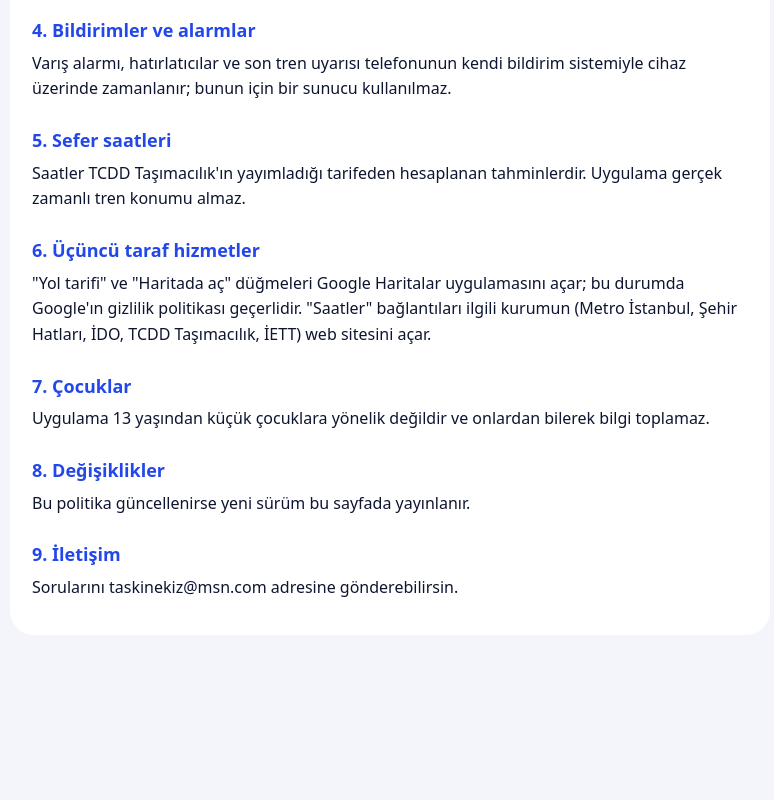
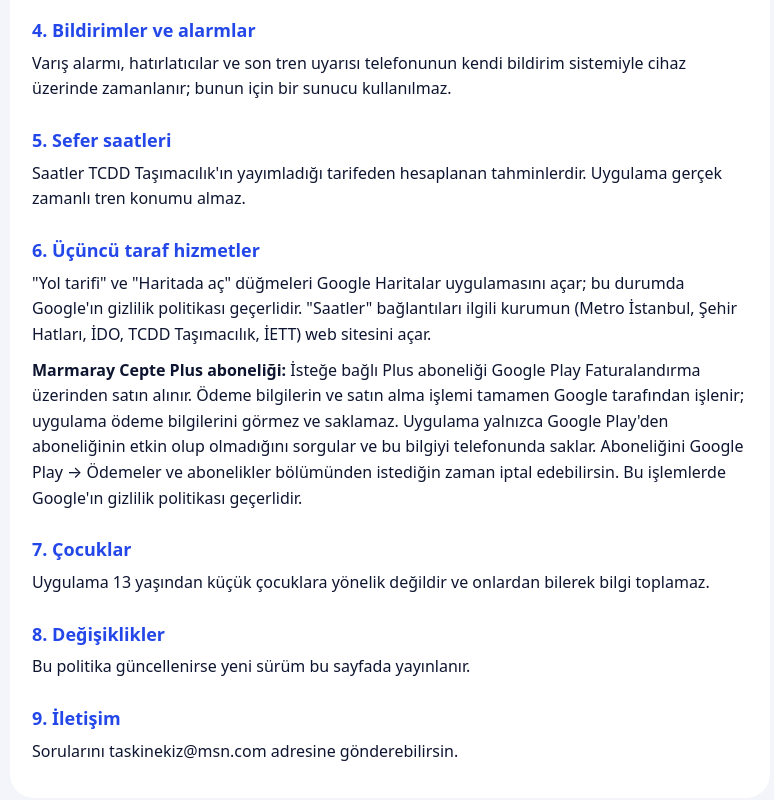
Before and after one commit to krallkan/marmaraycepte-gizlilik, a plain HTML site: page index.html in a window 1280 px wide. Shown: the part 771-1571 px from the top of the page, without its empty margins (250-1024 px from the left). Before the commit the page ends 1454 px from the top, so only its background shows below. Drawn offline with Linux system fonts and the light colour scheme.

Commit message:
Gizlilik: Plus aboneligi (Google Play Faturalandirma) eklendi

```diff
--- a/index.html
+++ b/index.html
@@ -33,6 +33,7 @@
 <p>Saatler TCDD Taşımacılık'ın yayımladığı tarifeden hesaplanan tahminlerdir. Uygulama gerçek zamanlı tren konumu almaz.</p>
 <h2>6. Üçüncü taraf hizmetler</h2>
 <p>"Yol tarifi" ve "Haritada aç" düğmeleri Google Haritalar uygulamasını açar; bu durumda Google'ın gizlilik politikası geçerlidir. "Saatler" bağlantıları ilgili kurumun (Metro İstanbul, Şehir Hatları, İDO, TCDD Taşımacılık, İETT) web sitesini açar.</p>
+<p><b>Marmaray Cepte Plus aboneliği:</b> İsteğe bağlı Plus aboneliği Google Play Faturalandırma üzerinden satın alınır. Ödeme bilgilerin ve satın alma işlemi tamamen Google tarafından işlenir; uygulama ödeme bilgilerini görmez ve saklamaz. Uygulama yalnızca Google Play'den aboneliğinin etkin olup olmadığını sorgular ve bu bilgiyi telefonunda saklar. Aboneliğini Google Play → Ödemeler ve abonelikler bölümünden istediğin zaman iptal edebilirsin. Bu işlemlerde Google'ın gizlilik politikası geçerlidir.</p>
 <h2>7. Çocuklar</h2>
 <p>Uygulama 13 yaşından küçük çocuklara yönelik değildir ve onlardan bilerek bilgi toplamaz.</p>
 <h2>8. Değişiklikler</h2>
```
